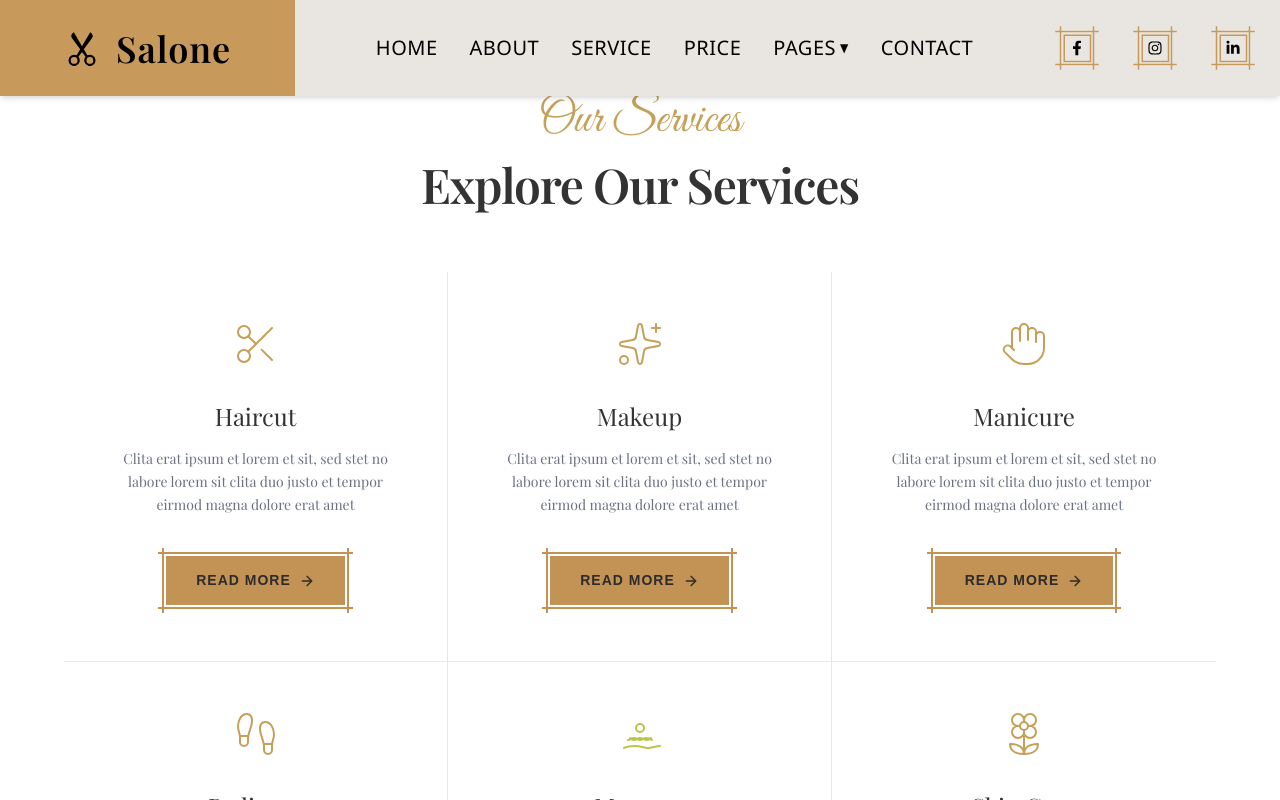
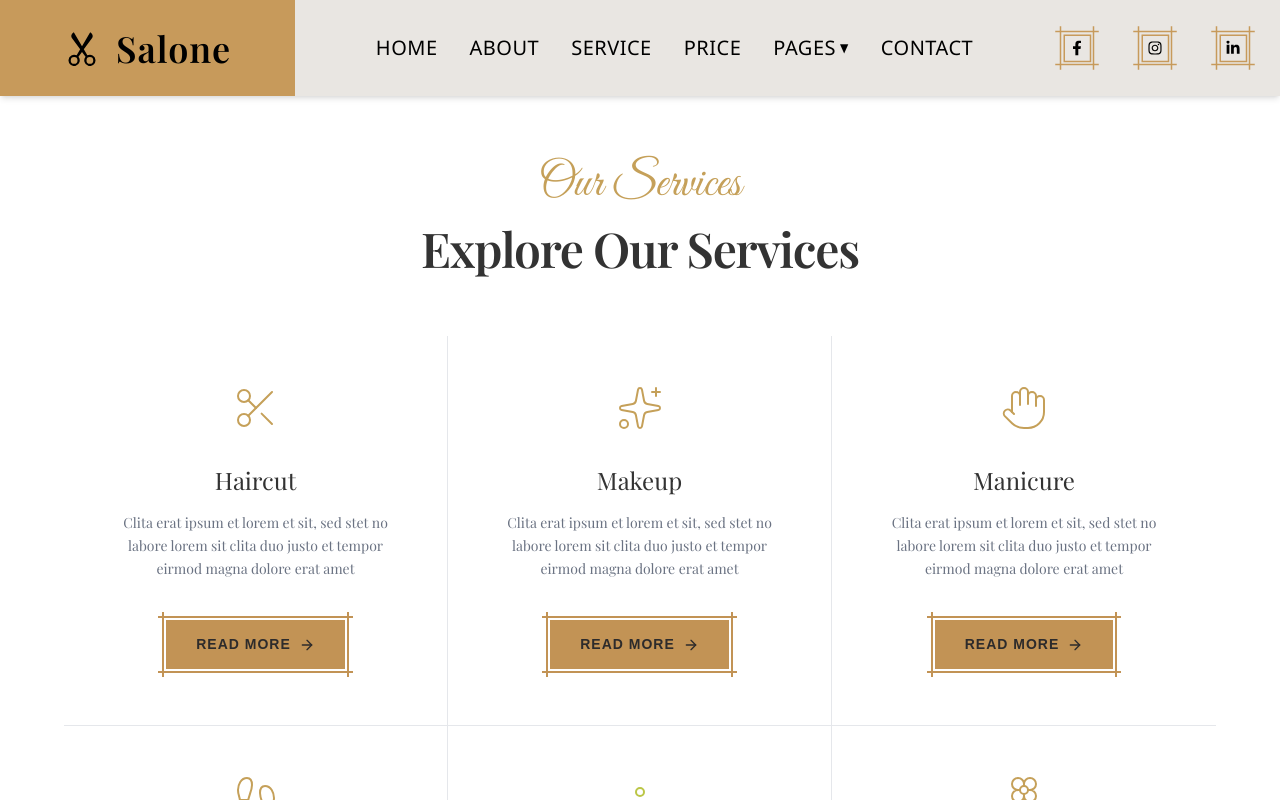
Before and after one commit to AngappanMERN/Salone_sample_Project, a React (Vite) app in the folder client/: page /service in a window 1280 px wide. Shown: the top 800 px of the page. Built offline with nearby package versions, Linux system fonts and the light colour scheme; a web font is replaced by a local one.

Commit message:
padding set serive compoenet

```diff
--- a/client/index.html
+++ b/client/index.html
@@ -1,13 +1,16 @@
 <!doctype html>
 <html lang="en">
+
 <head>
   <meta charset="UTF-8" />
   <link rel="icon" type="image/svg+xml" href="/vite.svg" />
   <meta name="viewport" content="width=device-width, initial-scale=1.0" />
-    <title>client</title>
+  <title>SK Salone</title>
 </head>
+
 <body>
   <div id="root"></div>
   <script type="module" src="/src/main.jsx"></script>
 </body>
+
 </html>
--- a/client/src/components/Services/Service.jsx
+++ b/client/src/components/Services/Service.jsx
@@ -52,7 +52,7 @@ const ServicesSection = () => {
   ];
 
   return (
-    <section className="p-4 bg-white font-serif">
+    <section className="py-20 px-6 bg-white font-serif">
       <div className="max-w-6xl mx-auto text-center mb-16">
         <h4 className="text-[#C5A059] text-5xl mb-4 script-font">
           {subtitle}
```
Lines whose indentation alone changed are shown as unchanged.
